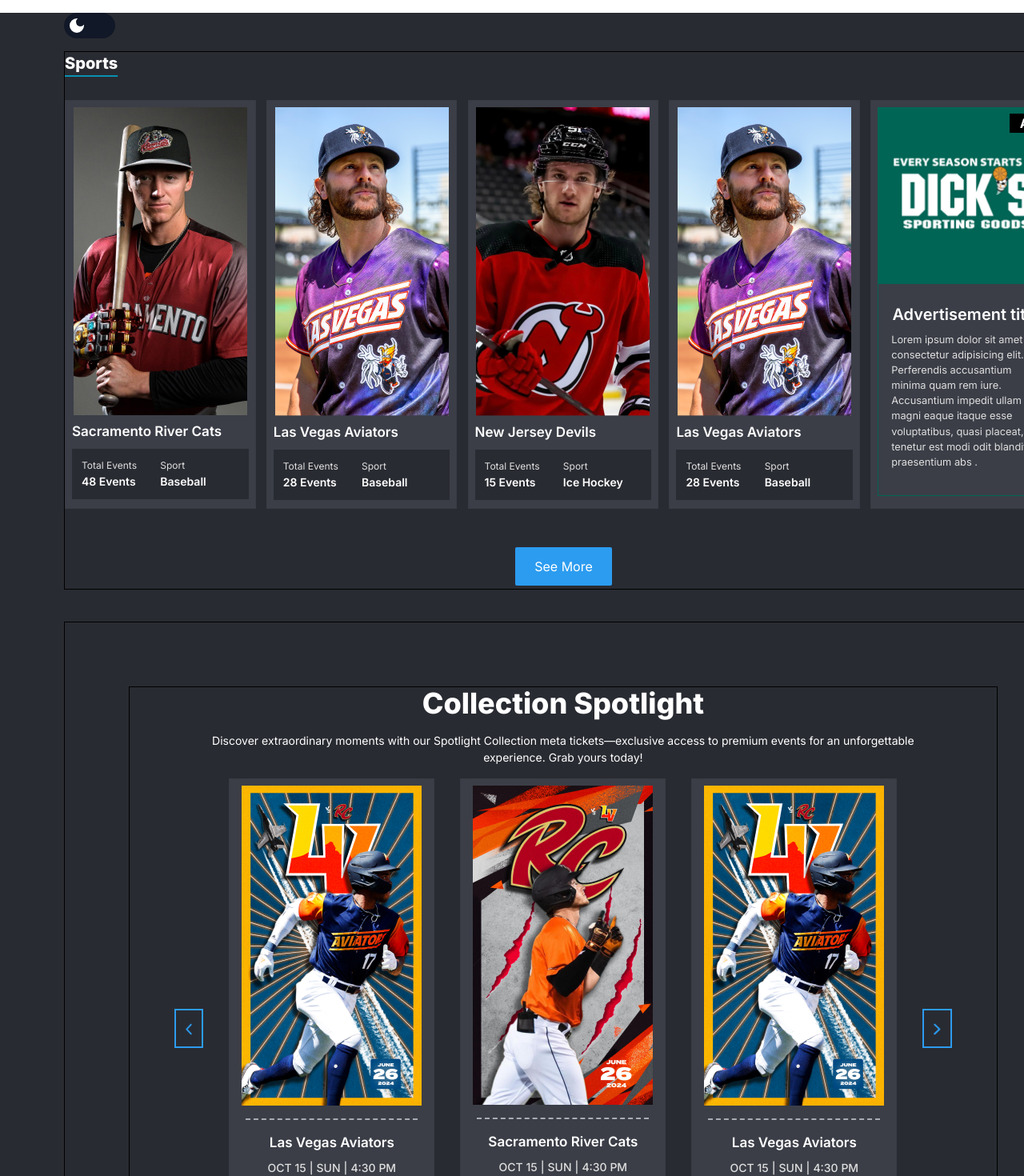
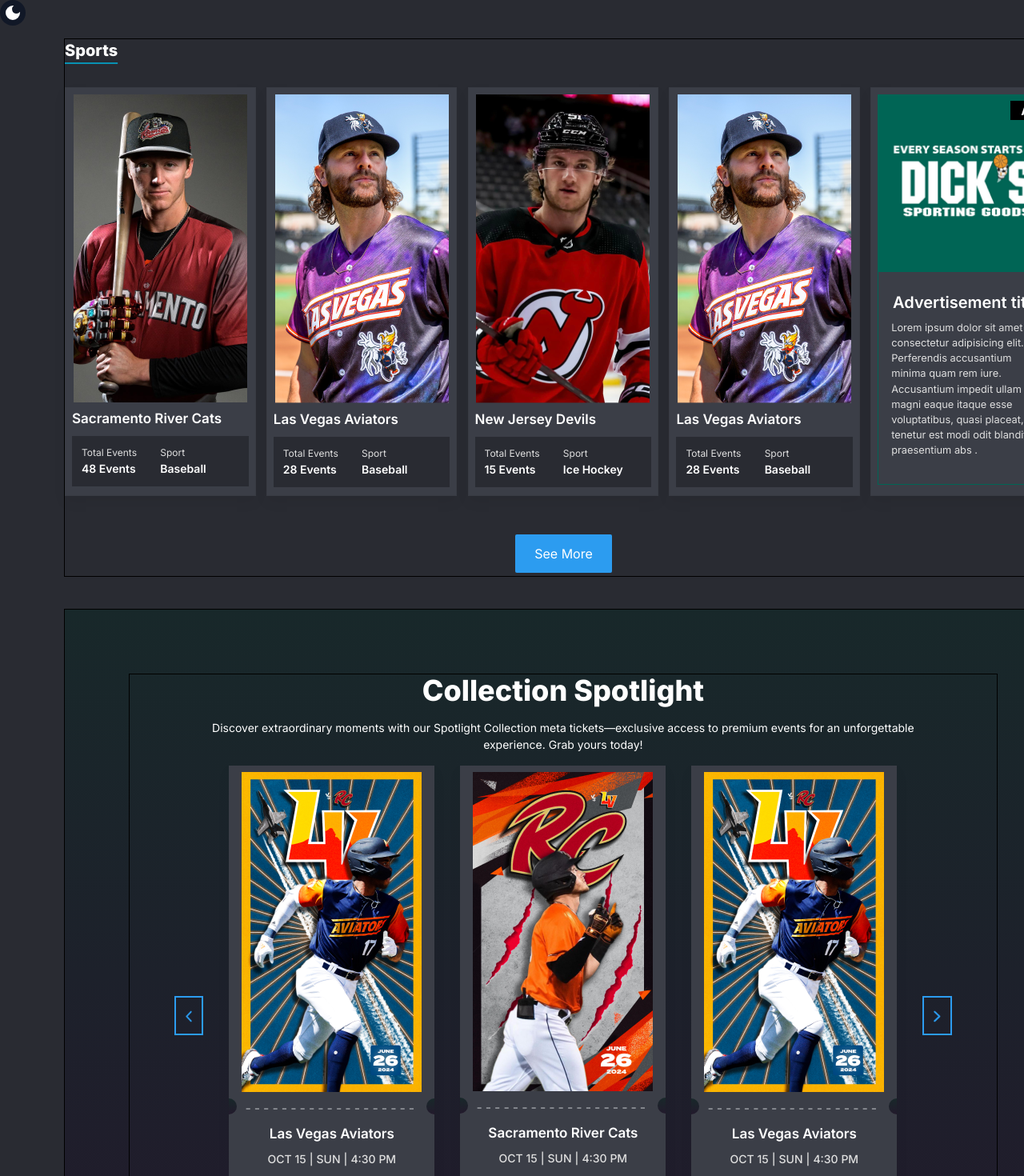
Before and after one commit to adityaaaaaaaa1407/assignment, a Next.js app: page / in a window 1280 px wide. Shown: the top 1470 px of the page at 80% size. Built offline with nearby package versions, Linux system fonts and the light colour scheme.

Commit message:
done with the desktop version, mobile responsiveness is remaining

```diff
--- a/src/app/page.tsx
+++ b/src/app/page.tsx
@@ -8,14 +8,14 @@ import Spotlight from "@/components/Spotlight";
 export default function Home() {
   return (
     <>
-      <div className="bg-[#F7F7F8] dark:bg-[#292B32]">
+      <div className="bg-[#F7F7F8] dark:bg-[#292B32]  w-full h-full">
+        <div className="mb-2 ">
+          <Darkmode />
+        </div>
         <div
           className="sm:m-20 m-4 sm:mt-4 mt-2
            flex flex-col "
         >
-          <div className="mb-4">
-            <Darkmode />
-          </div>
           <div className="mb-10 ">
             <Sports />
           </div>
--- a/src/components/Advertisement.tsx
+++ b/src/components/Advertisement.tsx
@@ -1,6 +1,8 @@
+import Image from "next/image";
+
 const Advertisement = () => {
   return (
-    <div className=" h-[511px] w-[238.5px] dark:bg-[#3B3E47]   object-cover p-2 border border-[#000000] border-opacity-5  ">
+    <div className=" h-[511px] w-full dark:bg-[#3B3E47]   object-cover p-2 border border-[#000000] border-opacity-5   shadow-[0_8px_16px_0_rgba(0,0,0,0.05)]">
       <div className="relative ">
         <div className="bg-black m-2 text-center w-12 font-bold text-base text-white absolute right-0 top-0 z-10">
           Ad
--- a/src/components/Darkmode.tsx
+++ b/src/components/Darkmode.tsx
@@ -2,7 +2,6 @@
 
 import { useEffect, useState } from "react";
 import { MdDarkMode } from "react-icons/md";
-import { MdLightMode } from "react-icons/md";
 
 const Darkmode = () => {
   const [darkMode, setDarkMode] = useState(true);
@@ -22,12 +21,10 @@ const Darkmode = () => {
 
   return (
     <div
-      className="text-2xl  relative w-16 h-8 flex items-center dark:bg-gray-900 bg-teal-500 cursor pointer rounded-full p-1"
+      className="text-3xl  relative w-8 h-8 flex items-center dark:bg-gray-900 bg-teal-500 cursor pointer rounded-full p-1"
       onClick={() => setDarkMode(!darkMode)}
     >
       <MdDarkMode className="text-white" />
-      {/* <MdLightMode /> */}
-      <div className="absolute bg-white dark:bg-slate-500 w-6 gh-6 rounded-full shadow-md transform transition-transform duration-300"></div>
     </div>
   );
 };
--- a/src/components/SportCard.tsx
+++ b/src/components/SportCard.tsx
@@ -1,20 +1,15 @@
+import Image from "next/image";
+
 interface ISportType {
   name: string;
   img: string;
   total_events: number;
   sport_name: string;
-  lightMode: boolean;
 }
 
-const SportCard = ({
-  name,
-  img,
-  total_events,
-  sport_name,
-  lightMode,
-}: ISportType) => {
+const SportCard = ({ name, img, total_events, sport_name }: ISportType) => {
   return (
-    <div className="border border-[#000000] border-opacity-5 bg-white dark:bg-[#3B3E47]   p-2 object-cover h-[511px] w-[238.5px]">
+    <div className="border border-[#000000] border-opacity-5 bg-white dark:bg-[#3B3E47]   p-2 object-cover h-[511px] w-[238.5px]  shadow-[0_8px_16px_0_rgba(0,0,0,0.05)]">
       <div className="container">
         <img src={`./images/${img}`} alt="" className="m-auto" />
         <p className="font-semibold mb-2 mt-2 text-[17px] dark:text-white">
--- a/src/components/Sports.tsx
+++ b/src/components/Sports.tsx
@@ -4,7 +4,7 @@ import Advertisement from "./Advertisement";
 
 const Sports = () => {
   return (
-    <div className="sm:w-[1249px] sm:h-[673px] border border-black dark:text-white">
+    <div className="sm:w-[1249px] sm:h-[673px] border border-black dark:text-white ">
       <span className=" text-xl underline decoration-cyan-600 underline-offset-8 font-extrabold">
         Sports
       </span>
--- a/src/components/Spotlight.tsx
+++ b/src/components/Spotlight.tsx
@@ -4,6 +4,7 @@ import { useState } from "react";
 
 import Ticket from "./Ticket";
 import tickets from "@/data/tickets";
+import Image from "next/image";
 
 export default function Spotlight() {
   const [currentSlide, setCurrentSlide] = useState(0);
@@ -21,7 +22,7 @@ export default function Spotlight() {
   };
 
   return (
-    <div className="sm:w-[1240px]  sm:h-[918px] object-cover border border-black ">
+    <div className="sm:w-[1240px]  sm:h-[918px] object-cover border border-black  dark:bg-gradient-to-b from-[#18282A] to-[#221A2C]  ">
       <div className="m-20 border border-black sm:w-[1085.75px] sm:h-[799px]">
         <p className="text-4xl font-extrabold text-center dark:text-white">
           Collection Spotlight
@@ -42,7 +43,7 @@ export default function Spotlight() {
             className="w-[36.75px] h-[49px] py-4 px-3 border-2 border-[#2C9CF0] cursor-pointer justify-start"
             onClick={handlePrev}
           >
-            <img src="/images/back.png" alt="back" />
+            <Image src="/images/back.png" width={200} height={200} alt="back" />
           </div>
           {[0, 1, 2].map((offset) => {
             const index = (currentSlide + offset) % tickets.length;
@@ -54,7 +55,12 @@ export default function Spotlight() {
             className="w-[36.75px] h-[49px] py-4 px-3 border-2 border-[#2C9CF0] cursor-pointer "
             onClick={handleNext}
           >
-            <img src="/images/front.png" alt="front" />
+            <Image
+              src="/images/front.png"
+              width={200}
+              height={200}
+              alt="front"
+            />
           </div>
         </div>
       </div>
--- a/src/components/Ticket.tsx
+++ b/src/components/Ticket.tsx
@@ -1,3 +1,5 @@
+import Image from "next/image";
+
 interface ITicketType {
   img: string;
   name: string;
@@ -6,7 +8,6 @@ interface ITicketType {
   time: string;
   address: string;
   button_name: string;
-  lightMode: boolean;
 }
 
 const Ticket = ({
@@ -19,12 +20,39 @@ const Ticket = ({
   button_name,
 }: ITicketType) => {
   return (
+    <>
       <div
-      className="border border-[#000000] border-opacity-5  bg-white dark:bg-[#3B3E47] p-2 object-cover
-    w-[257px] h-[625px] "
+        className="border-none border-[#000000] border-opacity-5  bg-white dark:bg-[#3B3E47] p-2 object-cover relative
+    w-[257px] h-[625px]  shadow-[0_8px_16px_0_rgba(0,0,0,0.05)]"
       >
-      <img src={`/images/${img}`} className="mx-auto " />
-      <div className="my-4 border-b-2 border-[#A9ACB2] border-dashed mx-3 z-20"></div>
+        <img src={`/images/${img}`} alt="" className="mx-auto " />
+
+        <div className="my-2  mx-2 p-0 space-x-1 text-[#A9ACB2]">
+          <span className="w-[10px] h-[20px] bg-[#f0f0f1]  absolute border-none  overflow-visible rounded-r-full left-0 m-0 dark:bg-gradient-to-b from-[#18282A] to-[#221A2C]"></span>
+          <span>-</span>
+          <span>-</span>
+          <span>-</span>
+          <span>-</span>
+          <span>-</span>
+          <span>-</span>
+          <span>-</span>
+          <span>-</span>
+          <span>-</span>
+          <span>-</span>
+          <span>-</span>
+          <span>-</span>
+          <span>-</span>
+          <span>-</span>
+          <span>-</span>
+          <span>-</span>
+          <span>-</span>
+          <span>-</span>
+          <span>-</span>
+          <span
+            className="w-[10px] h-[20px]
+          bg-[#f0f0f1] border-none absolute overflow-hidden right-0 rounded-l-full dark:bg-gradient-to-b from-[#18282A] to-[#221A2C] "
+          ></span>
+        </div>
 
         <div className="font-semibold mb-2 mt-2 text-center  text-[17px]  dark:text-white">
           {name}
@@ -44,6 +72,7 @@ const Ticket = ({
           {button_name} Collection
         </button>
       </div>
+    </>
   );
 };
 
```
Lines whose indentation alone changed are shown as unchanged.
